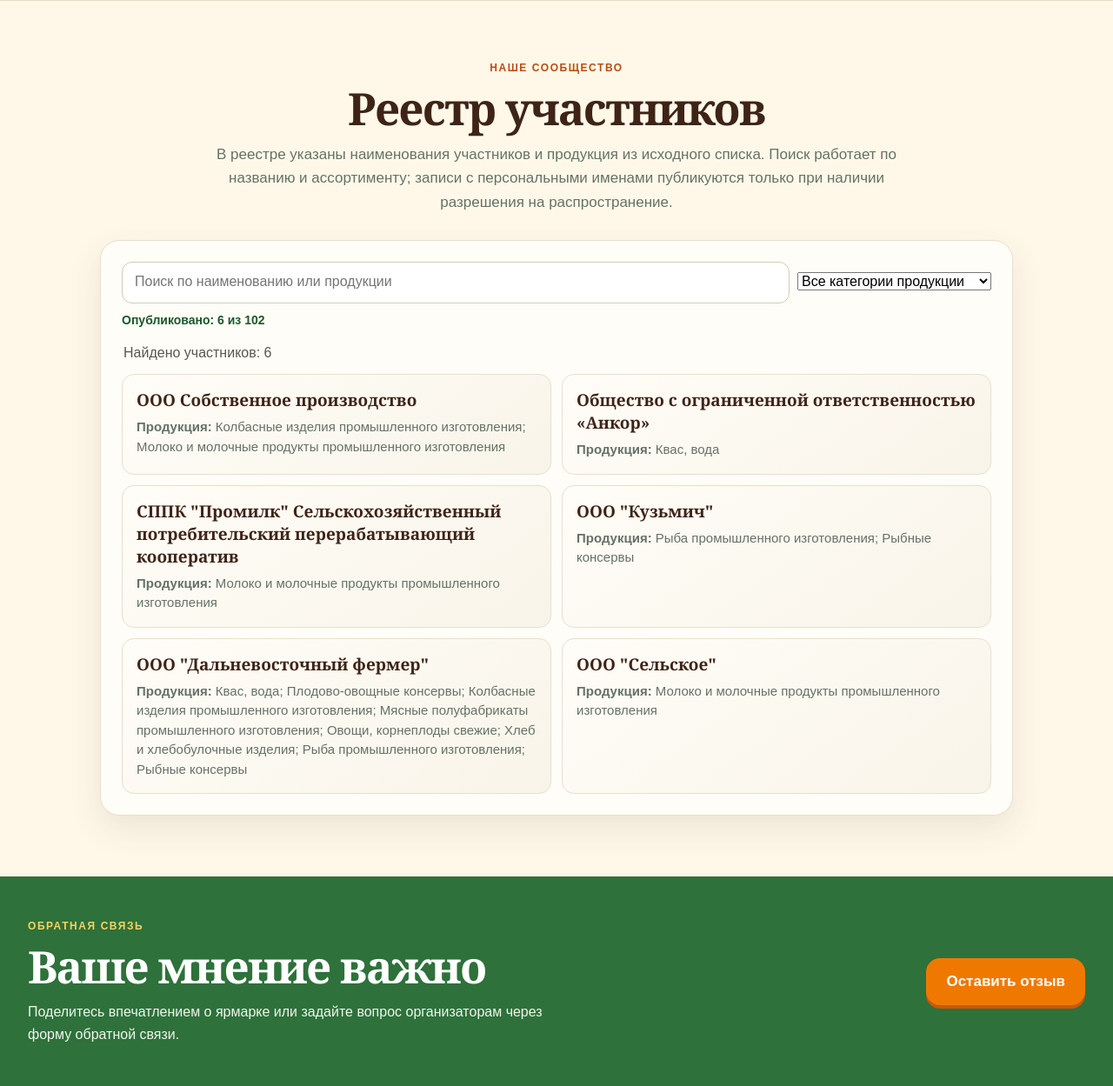
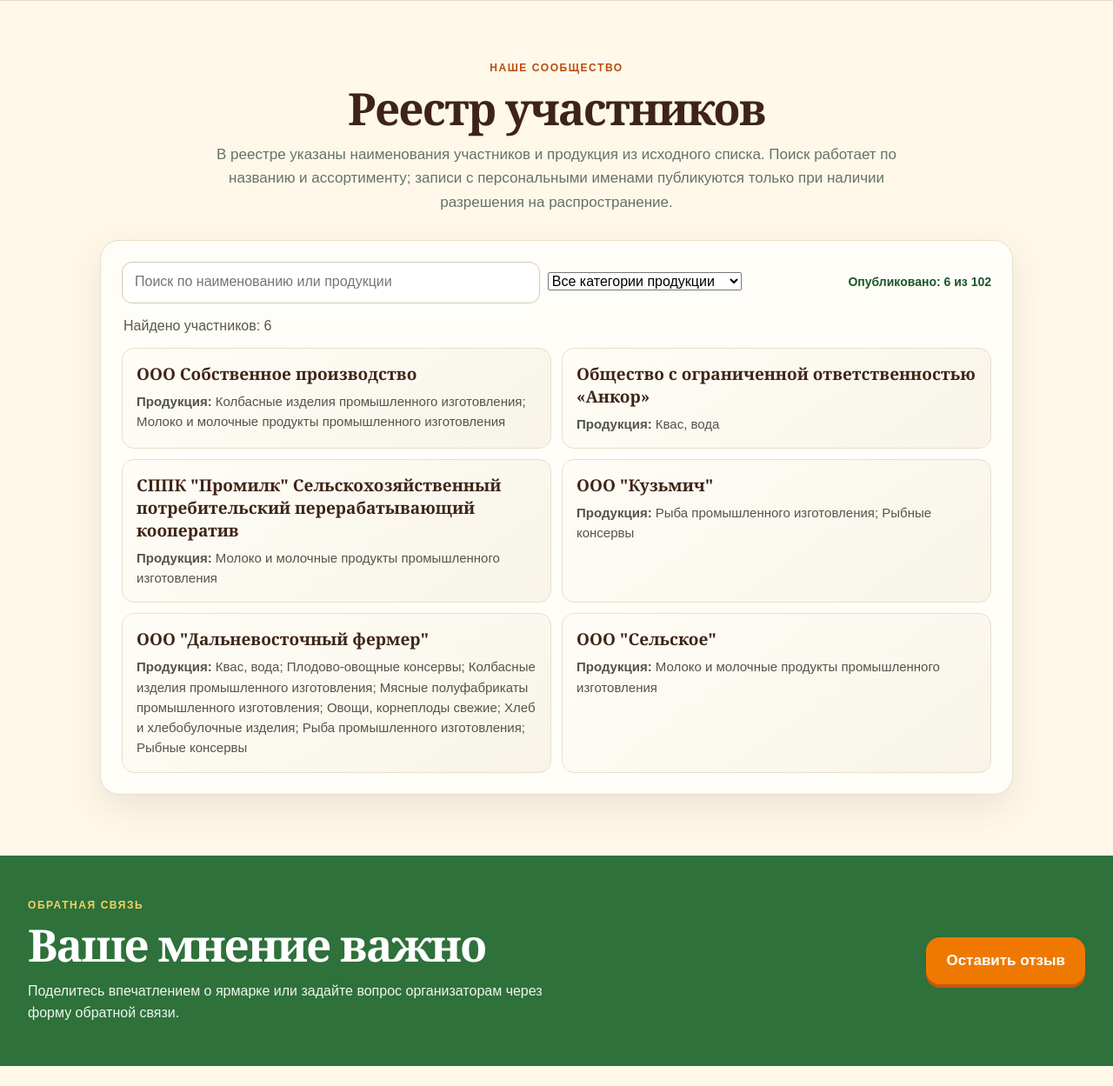
Before and after one commit to mozgikom-commits/yarmarka-4-sezona, a PHP site: page / in a window 1280 px wide. Shown: the part 4516-5765 px from the top of the page at 87% size. Run offline with PHP 8.4, Linux system fonts and the light colour scheme.

Commit message:
style: adapt product category registry controls

```diff
--- a/styles.css
+++ b/styles.css
@@ -117,7 +117,7 @@ button, input, select { font: inherit; }
 .registry-card { padding: 16px; border: 1px solid var(--line); border-radius: 14px; background: linear-gradient(145deg,#fffdf7,#f8f4e9); }
 .registry-card h3 { margin: 0 0 7px; color: var(--brown); font: 700 19px var(--serif); }
 .registry-card p { margin: 0; color: var(--muted); font-size: 15px; line-height: 1.5; }
-.registry-card .registry-inn { color: var(--green-dark); font-size: 16px; font-weight: 800; }
+.registry-card .registry-products { color: #52554b; font-size: 15px; line-height: 1.55; }
 
 .schedule-section { padding: 48px 20px 56px; background: linear-gradient(135deg,#f7f0df 0%,#fffaf0 48%,#edf1df 100%); }
 .schedule-inner { width: min(100%,1160px); margin-inline: auto; display: grid; gap: 24px; }
@@ -183,6 +183,8 @@ button, input, select { font: inherit; }
   .category-pill { justify-content: center; padding-inline: 12px; }
   .product-grid { grid-template-columns: repeat(2,minmax(0,1fr)); gap: 16px; }
   .product-card img { aspect-ratio: 1.5 / 1; }
+  .registry-controls { grid-template-columns: minmax(0,1fr) auto; align-items: center; }
+  .registry-controls .search-field { grid-column: 1 / -1; }
   .registry-grid { grid-template-columns: repeat(2,minmax(0,1fr)); }
   .contacts-section { grid-template-columns: 1.4fr .6fr; }
   .contact-links { flex-direction: row; flex-wrap: wrap; gap: 8px 18px; }
@@ -239,7 +241,8 @@ button, input, select { font: inherit; }
   .legal-links a { grid-template-columns: 42px 1fr 24px; gap: 10px; min-height: 64px; padding: 14px 3px; }
   .legal-links b { font-size: 17px; }
   .registry-panel { padding: 24px; border-radius: 22px; }
-  .registry-controls { grid-template-columns: minmax(0,1fr) auto; align-items: center; }
+  .registry-controls { grid-template-columns: minmax(0,1fr) minmax(180px,.7fr) auto; align-items: center; }
+  .registry-controls .search-field { grid-column: auto; }
   .registry-grid { grid-template-columns: repeat(2,minmax(0,1fr)); }
   .visit-inner, .reviews-inner { flex-direction: row; align-items: center; justify-content: space-between; gap: 25px; padding-block: 48px; }
   .contacts-section { gap: 42px; }
```
